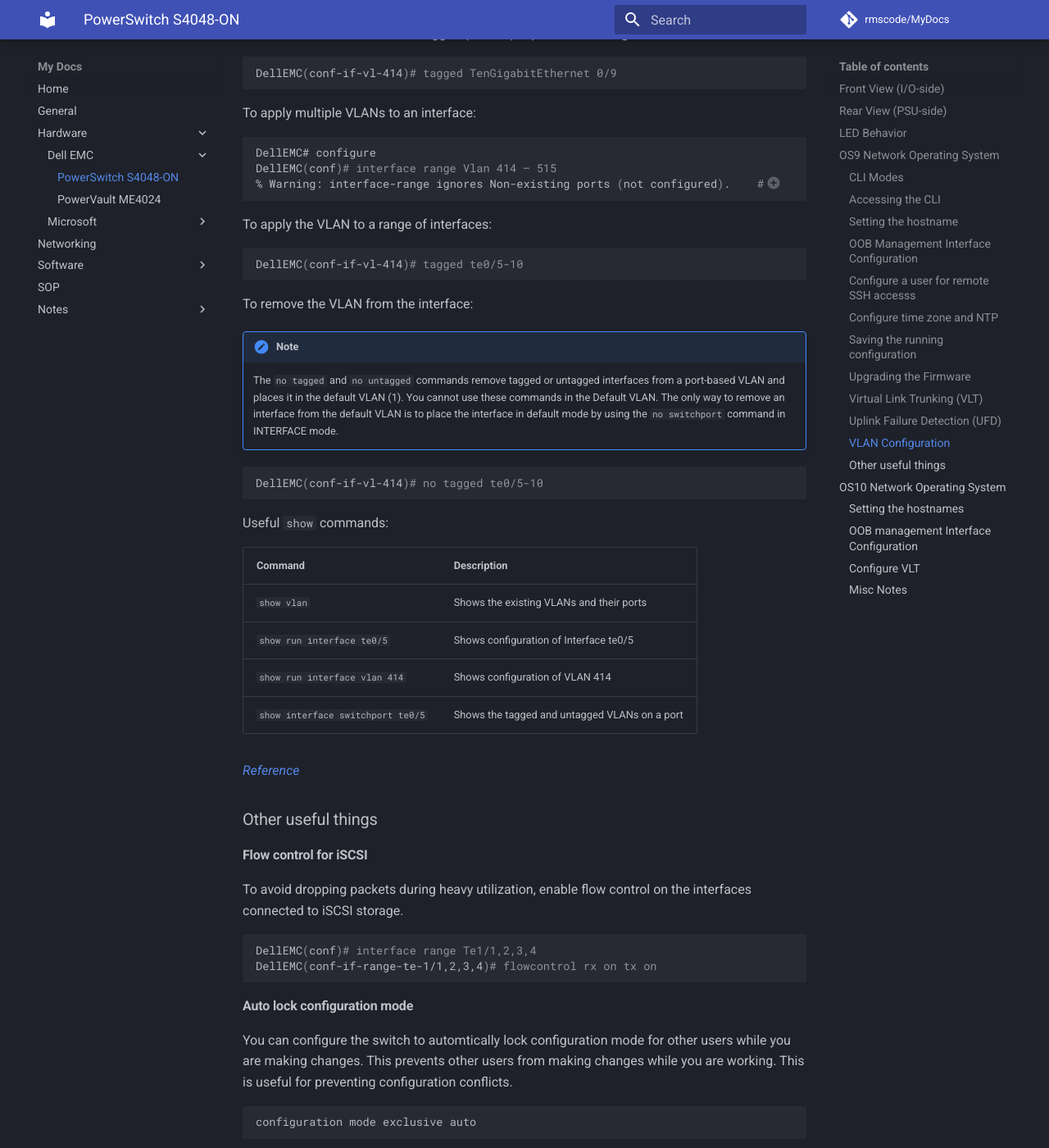
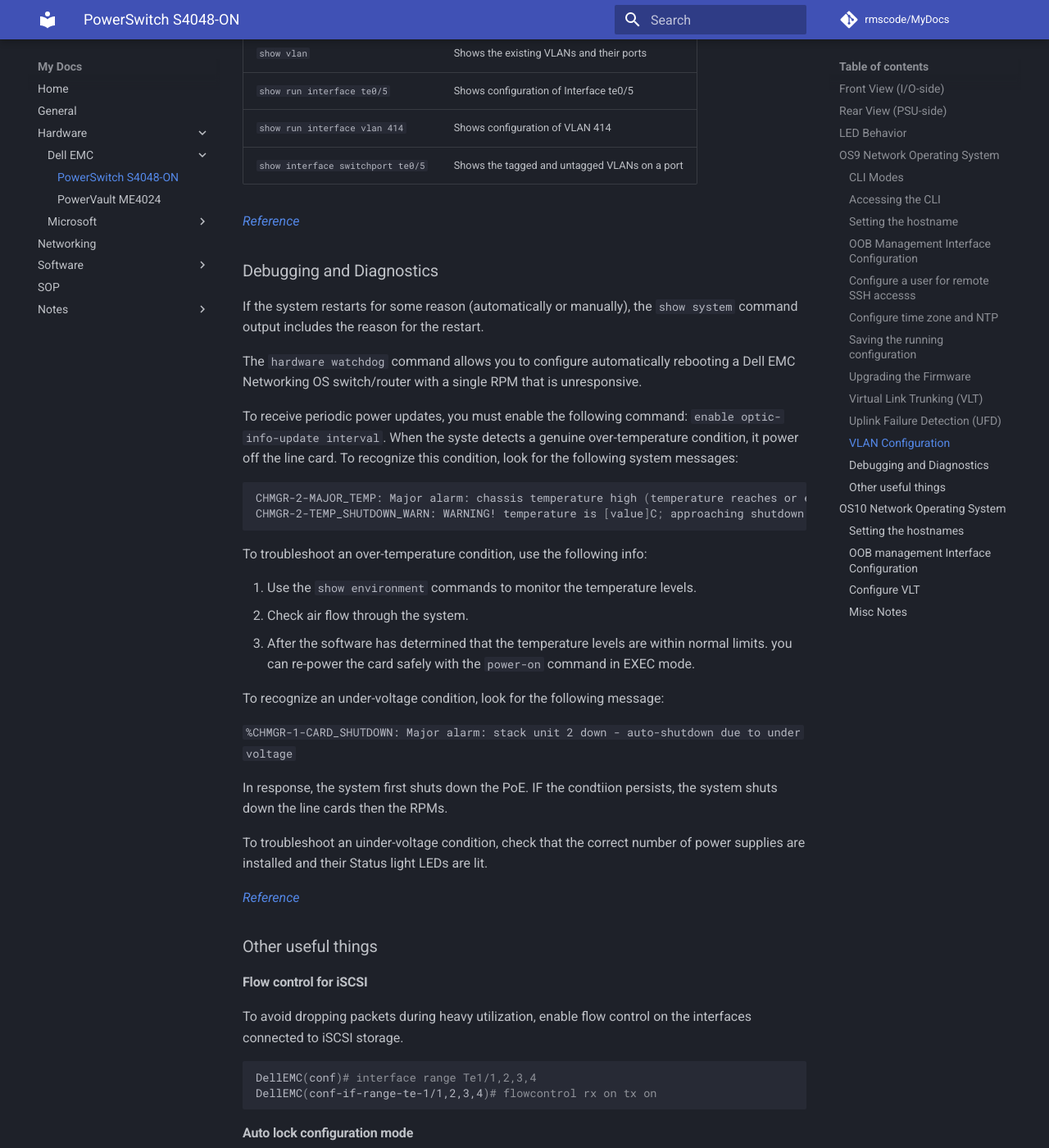
Before and after one commit to rmscode/binary-garden, an MkDocs documentation site: the page built from docs/hardware/dell-emc/s4048-on.md, in a window 1280 px wide and 1400 px high, scrolled down 12489 px. Shown: the whole window at 82% size. Built offline with MkDocs 1.6.1 and Material for MkDocs 9.7.7, drawn with Linux system fonts in a browser that asks for light colours; comment, search, counter and statistics services are not loaded; some of the changed text lies outside the part shown.

Commit message:
Update s4048-on.md

````diff
--- a/docs/hardware/dell-emc/s4048-on.md
+++ b/docs/hardware/dell-emc/s4048-on.md
@@ -246,35 +246,35 @@
 
 !!! warning inline end "BE ADVISED..."
 
-    As of 10/30/23 we have been unable to test and confirm these steps in a GNS3 lab. We will need to do so on the S4048 switches themselves and update this section where necessary.
+    As of 10/30/23 we have been unable to test and confirm these steps in a GNS3 lab.
+
+    We will need to do some testing on the S4048 switches themselves and update this section when/where necessary.
 
 !!! info "Feature Description"
 
     Virtual Link Trunking is Dell's implementation of MLAG (Multi-Chassis Link Aggregation). It allows you to create a port-channel (LAG) between two switches and have them act as one logical switch. This provides redundancy and load balancing.
 
-#### VLT Terminology
+??? info "VLT Terminology"
 
-`VLT Backup Link`
+    `VLT Backup Link`
 
-:   The backup link monitors the connectivity between the VLT peer switches. The backup link sends configurable, periodic keep alive messages between the VLT peer switches. Dell recommends using the OOB management network connection for the VLT backup link. The backup destination is the IP address of the peer that is not the local switch.
+    :   The backup link monitors the connectivity between the VLT peer switches. The backup link sends configurable, periodic keep alive messages between the VLT peer switches. Dell recommends using the OOB management network connection for the VLT backup link. The backup destination is the IP address of the peer that is not the local switch.
 
-`VLT Interconnect (VLTi)`
+    `VLT Interconnect (VLTi)`
 
-:   The link used to synchronize states between the VLT peer switches. It is formed by creating one or more port-channels (LAGs) between the VLT peers.
+    :   The link used to synchronize states between the VLT peer switches. It is formed by creating one or more port-channels (LAGs) between the VLT peers.
 
-`VLT Domain`
+    `VLT Domain`
 
-:   This domain includes both the VLT peer devices, VLT interconnect, and all of the port channels in the VLT connected to the attached devices. It is also associated to the configuration mode that you must use to assign VLT global parameters.
+    :   This domain includes both the VLT peer devices, VLT interconnect, and all of the port channels in the VLT connected to the attached devices. It is also associated to the configuration mode that you must use to assign VLT global parameters.
 
-`VLT Peer Device`
+    `VLT Peer Device`
 
-:   One of a pair of devices that are connected with the special port-channel known as the VLT interconnect (VLTi).
+    :   One of a pair of devices that are connected with the special port-channel known as the VLT interconnect (VLTi).
 
-`Enhanced VLT (eVLT)`
+    `Enhanced VLT (eVLT)`
 
-:   Combining two VLT domains. eVLT can operate in layer 2 and layer 3 modes. eVLT is also known as mVLT.
-
----
+    :   Combining two VLT domains. eVLT can operate in layer 2 and layer 3 modes. eVLT is also known as mVLT.
 
 !!! note
 
@@ -592,6 +592,35 @@
 | `show interface switchport te0/5` | Shows the tagged and untagged VLANs on a port   |
 
 [*Reference*](https://www.dell.com/support/kbdoc/en-us/000119270/dell-emc-networking-how-to-configure-vlans-and-associate-ports-to-vlans-on-os9-ftos)
+
+### Debugging and Diagnostics
+
+If the system restarts for some reason (automatically or manually), the `show system` command output includes the reason for the restart.
+
+The `hardware watchdog` command allows you to configure automatically rebooting a Dell EMC Networking OS switch/router with a single RPM that is unresponsive.
+
+To receive periodic power updates, you must enable the following command: `enable optic-info-update interval`. When the syste detects a genuine over-temperature condition, it power off the line card. To recognize this condition, look for the following system messages:
+
+```shell
+CHMGR-2-MAJOR_TEMP: Major alarm: chassis temperature high (temperature reaches or exceeds threshold of [value]C)
+CHMGR-2-TEMP_SHUTDOWN_WARN: WARNING! temperature is [value]C; approaching shutdown threshold of [value]C
+```
+
+To troubleshoot an over-temperature condition, use the following info:
+
+1. Use the `show environment` commands to monitor the temperature levels.
+2. Check air flow through the system.
+3. After the software has determined that the temperature levels are within normal limits. you can re-power the card safely with the `power-on` command in EXEC mode.
+
+To recognize an under-voltage condition, look for the following message:
+
+`%CHMGR-1-CARD_SHUTDOWN: Major alarm: stack unit 2 down - auto-shutdown due to under voltage`
+
+In response, the system first shuts down the PoE. IF the condtiion persists, the system shuts down the line cards then the RPMs.
+
+To troubleshoot an uinder-voltage condition, check that the correct number of power supplies are installed and their Status light LEDs are lit.
+
+[*Reference*](https://www.dell.com/support/manuals/en-us/dell-emc-os-9/s4048-on-9.14.2.4-config/debugging-and-diagnostics?guid=guid-3ee7236a-776d-411d-9c1b-0208901f4fbe&lang=en-us)
 
 ### Other useful things
 
````
